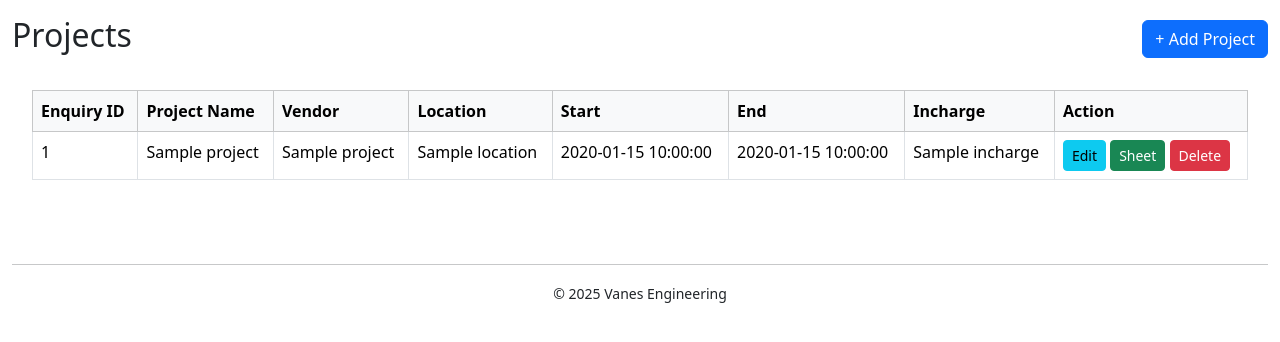
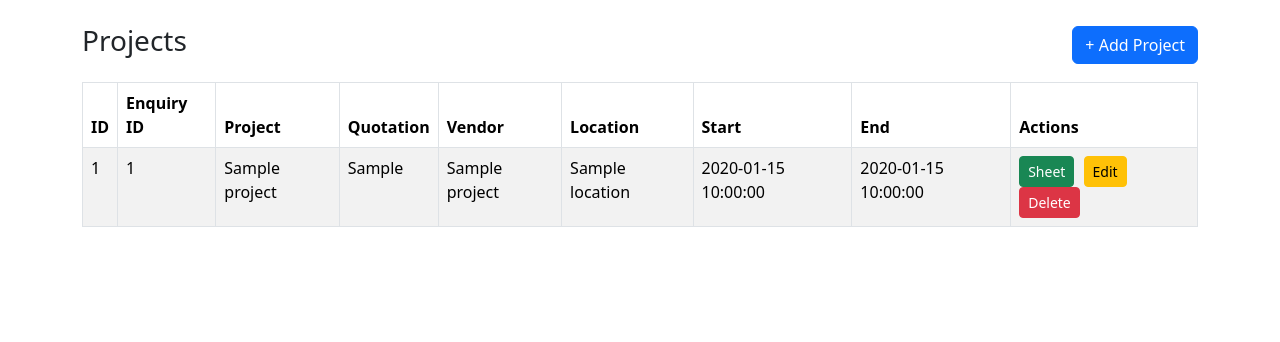
Before and after one commit to kumartech-maker/Vanesengineering, a Flask app: template templates/projects.html in a window 1280 px wide. Shown: the top 342 px of the page. Run offline with Flask 3, Linux system fonts and the light colour scheme; data comes from the database, SQL or seed files in the repository; the template is opened without the code that fills it: most values are stand-ins (such as "Sample title", 1, 10 or a date in 2020); data that the repository does not hold is empty; some libraries are stand-ins or nearby versions.

Commit message:
Update projects.html

```diff
--- a/templates/projects.html
+++ b/templates/projects.html
@@ -1,52 +1,50 @@
 <!DOCTYPE html>
 <html lang="en">
 <head>
-  <meta charset="UTF-8" />
+  <meta charset="UTF-8">
   <title>Projects</title>
-  <link rel="stylesheet" href="https://cdn.jsdelivr.net/npm/bootstrap@5.3.2/dist/css/bootstrap.min.css">
-  <link rel="stylesheet" href="https://cdn.jsdelivr.net/npm/bootstrap-select@1.14.0-beta3/dist/css/bootstrap-select.min.css">
+  <link href="https://cdn.jsdelivr.net/npm/bootstrap@5.3.2/dist/css/bootstrap.min.css" rel="stylesheet">
+  <link href="https://cdn.jsdelivr.net/npm/bootstrap-select@1.14.0-beta3/dist/css/bootstrap-select.min.css" rel="stylesheet">
+  <script src="https://code.jquery.com/jquery-3.6.0.min.js"></script>
   <style>
-    .modal-lg { max-width: 80%; }
-    .form-section { background: #f8f9fa; padding: 20px; border-radius: 10px; }
-    .table-section { padding: 20px; }
+    .action-btns button { margin-right: 5px; }
   </style>
 </head>
 <body>
-  <div class="container-fluid">
-    <div class="d-flex justify-content-between align-items-center mt-3 mb-2">
-      <h2>Projects</h2>
-      <button class="btn btn-primary" data-bs-toggle="modal" data-bs-target="#createModal">+ Add Project</button>
+<div class="container mt-4">
+  <div class="d-flex justify-content-between align-items-center mb-3">
+    <h3>Projects</h3>
+    <button class="btn btn-primary" data-bs-toggle="modal" data-bs-target="#addProjectModal">+ Add Project</button>
   </div>
-
-    <!-- Projects Table -->
-    <div class="table-section">
-      <table class="table table-bordered table-hover">
-        <thead class="table-light">
+  <table class="table table-bordered table-striped" id="projectsTable">
+    <thead>
       <tr>
+        <th>ID</th>
         <th>Enquiry ID</th>
-            <th>Project Name</th>
+        <th>Project</th>
+        <th>Quotation</th>
         <th>Vendor</th>
         <th>Location</th>
         <th>Start</th>
         <th>End</th>
-            <th>Incharge</th>
-            <th>Action</th>
+        <th>Actions</th>
       </tr>
     </thead>
-        <tbody id="projectTable">
+    <tbody>
       {% for p in projects %}
       <tr>
+        <td>{{ p.id }}</td>
         <td>{{ p.enquiry_id }}</td>
         <td>{{ p.project_name }}</td>
+        <td>{{ p.quotation_ro }}</td>
         <td>{{ p.vendor_name }}</td>
         <td>{{ p.location }}</td>
         <td>{{ p.start_date }}</td>
         <td>{{ p.end_date }}</td>
-            <td>{{ p.incharge }}</td>
-            <td>
-              <button class="btn btn-sm btn-info">Edit</button>
-              <button class="btn btn-sm btn-success" onclick="openSheet({{ p.id }})">Sheet</button>
-              <button class="btn btn-sm btn-danger">Delete</button>
+        <td class="action-btns">
+          <button class="btn btn-success btn-sm" onclick="openSheet({{ p.id }})">Sheet</button>
+          <button class="btn btn-warning btn-sm">Edit</button>
+          <button class="btn btn-danger btn-sm">Delete</button>
         </td>
       </tr>
       {% endfor %}
@@ -54,115 +52,136 @@
   </table>
 </div>
 
-    <!-- Create Modal -->
-    <div class="modal fade" id="createModal" tabindex="-1">
+<!-- Add Project Modal -->
+<div class="modal fade" id="addProjectModal" tabindex="-1">
   <div class="modal-dialog modal-lg">
-        <div class="modal-content">
-          <form method="POST" action="/create_project">
+    <form id="projectForm" class="modal-content">
       <div class="modal-header">
-              <h5 class="modal-title">Add New Project</h5>
+        <h5 class="modal-title">Add Project</h5>
         <button type="button" class="btn-close" data-bs-dismiss="modal"></button>
       </div>
-            <div class="modal-body row g-3 form-section">
-              <div class="col-md-4">
-                <label>Enquiry ID</label>
-                <input type="text" name="enquiry_id" class="form-control" value="{{ new_enquiry_id }}" readonly>
+      <div class="modal-body row g-3">
+        <div class="col-md-6">
+          <label class="form-label">Enquiry ID</label>
+          <input type="text" name="enquiry_id" class="form-control" value="{{ enquiry_id }}" readonly>
         </div>
-              <div class="col-md-4">
-                <label>Project Name</label>
+        <div class="col-md-6">
+          <label class="form-label">Project Name</label>
           <input type="text" name="project_name" class="form-control" required>
         </div>
-              <div class="col-md-4">
-                <label>Quotation Ref</label>
+        <div class="col-md-6">
+          <label class="form-label">Quotation/RO</label>
           <input type="text" name="quotation_ro" class="form-control">
         </div>
-              <div class="col-md-4">
-                <label>Vendor</label>
+        <div class="col-md-6">
+          <label class="form-label">Location</label>
+          <input type="text" name="location" class="form-control">
+        </div>
+        <div class="col-md-6">
+          <label class="form-label">Start Date</label>
+          <input type="date" name="start_date" class="form-control">
+        </div>
+        <div class="col-md-6">
+          <label class="form-label">End Date</label>
+          <input type="date" name="end_date" class="form-control">
+        </div>
+        <div class="col-md-6">
+          <label class="form-label">Vendor</label>
           <select name="vendor_id" id="vendorDropdown" class="selectpicker form-control" data-live-search="true" required>
-                  <option value="">-- Select Vendor --</option>
+            <option value="">Select Vendor</option>
             {% for v in vendors %}
               <option value="{{ v.id }}" data-gst="{{ v.gst_number }}" data-address="{{ v.address }}">{{ v.name }}</option>
             {% endfor %}
           </select>
         </div>
-              <div class="col-md-4">
-                <label>Vendor GST</label>
+        <div class="col-md-6">
+          <label class="form-label">Vendor GST</label>
           <input type="text" id="vendorGST" class="form-control" readonly>
         </div>
-              <div class="col-md-4">
-                <label>Vendor Address</label>
+        <div class="col-md-12">
+          <label class="form-label">Vendor Address</label>
           <input type="text" id="vendorAddress" class="form-control" readonly>
         </div>
-              <div class="col-md-4">
-                <label>Location</label>
-                <input type="text" name="location" class="form-control" required>
-              </div>
-              <div class="col-md-4">
-                <label>Start Date</label>
-                <input type="date" name="start_date" class="form-control">
-              </div>
-              <div class="col-md-4">
-                <label>End Date</label>
-                <input type="date" name="end_date" class="form-control">
-              </div>
-              <div class="col-md-4">
-                <label>Incharge</label>
+        <div class="col-md-6">
+          <label class="form-label">Incharge</label>
           <input type="text" name="incharge" class="form-control">
         </div>
-              <div class="col-md-4">
-                <label>Contact No</label>
+        <div class="col-md-6">
+          <label class="form-label">Contact Number</label>
           <input type="text" name="contact_number" class="form-control">
         </div>
-              <div class="col-md-4">
-                <label>Email</label>
+        <div class="col-md-12">
+          <label class="form-label">Email</label>
           <input type="email" name="email" class="form-control">
         </div>
       </div>
       <div class="modal-footer">
-              <button type="submit" class="btn btn-success">Save Project</button>
+        <button type="submit" class="btn btn-primary">Save Project</button>
       </div>
     </form>
   </div>
 </div>
-    </div>
 
-    <!-- Measurement Sheet Popup -->
+<!-- Sheet Modal -->
 <div class="modal fade" id="sheetModal" tabindex="-1">
-      <div class="modal-dialog modal-xl">
-        <div class="modal-content">
-          <div class="modal-header">
-            <h5 class="modal-title">Measurement Sheet</h5>
-            <button class="btn-close" data-bs-dismiss="modal"></button>
-          </div>
-          <div class="modal-body">
-            <p>Sheet content for project ID: <span id="sheetProjectId"></span></p>
-          </div>
+  <div class="modal-dialog">
+    <div class="modal-content p-4">
+      <h5>Measurement Sheet for Project ID: <span id="sheetProjectId"></span></h5>
+      <p>(Measurement sheet popup content goes here...)</p>
     </div>
   </div>
 </div>
 
-    <!-- Footer -->
-    <footer class="mt-5 text-center">
-      <hr><small>© 2025 Vanes Engineering</small>
-    </footer>
+<!-- Toast -->
+<div class="position-fixed bottom-0 end-0 p-3" style="z-index: 11">
+  <div id="toast-success" class="toast align-items-center text-bg-success border-0">
+    <div class="d-flex">
+      <div class="toast-body">Project saved successfully!</div>
+      <button type="button" class="btn-close btn-close-white ms-2 me-2" data-bs-dismiss="toast"></button>
+    </div>
+  </div>
 </div>
 
-  <!-- Scripts -->
-  <script src="https://code.jquery.com/jquery-3.6.0.min.js"></script>
 <script src="https://cdn.jsdelivr.net/npm/bootstrap@5.3.2/dist/js/bootstrap.bundle.min.js"></script>
 <script src="https://cdn.jsdelivr.net/npm/bootstrap-select@1.14.0-beta3/dist/js/bootstrap-select.min.js"></script>
 <script>
   $(document).ready(function () {
-      console.log("jQuery version:", $.fn.jquery);
     $('.selectpicker').selectpicker();
 
     $('#vendorDropdown').on('changed.bs.select', function () {
       const selected = $(this).find('option:selected');
-        console.log("Selected Vendor:", selected.text());
-        console.log("GST:", selected.data('gst'));
-        console.log("Address:", selected.data('address'));
       $('#vendorGST').val(selected.data('gst') || '');
       $('#vendorAddress').val(selected.data('address') || '');
+    });
+
+    $('#projectForm').submit(function (e) {
+      e.preventDefault();
+      $.post('/create_project', $(this).serialize(), function (res) {
+        if (res.status === 'success') {
+          const p = res.project;
+          $('#projectsTable tbody').prepend(`
+            <tr>
+              <td>${p.id}</td>
+              <td>${p.enquiry_id}</td>
+              <td>${p.project_name}</td>
+              <td>${p.quotation_ro || ''}</td>
+              <td>${p.vendor_name}</td>
+              <td>${p.location}</td>
+              <td>${p.start_date || ''}</td>
+              <td>${p.end_date || ''}</td>
+              <td class="action-btns">
+                <button class="btn btn-success btn-sm" onclick="openSheet(${p.id})">Sheet</button>
+                <button class="btn btn-warning btn-sm">Edit</button>
+                <button class="btn btn-danger btn-sm">Delete</button>
+              </td>
+            </tr>
+          `);
+          new bootstrap.Toast(document.getElementById('toast-success')).show();
+          $('#projectForm')[0].reset();
+          $('.selectpicker').selectpicker('refresh');
+          $('#addProjectModal').modal('hide');
+        }
+      });
     });
   });
 
```
Lines whose indentation alone changed are shown as unchanged.
